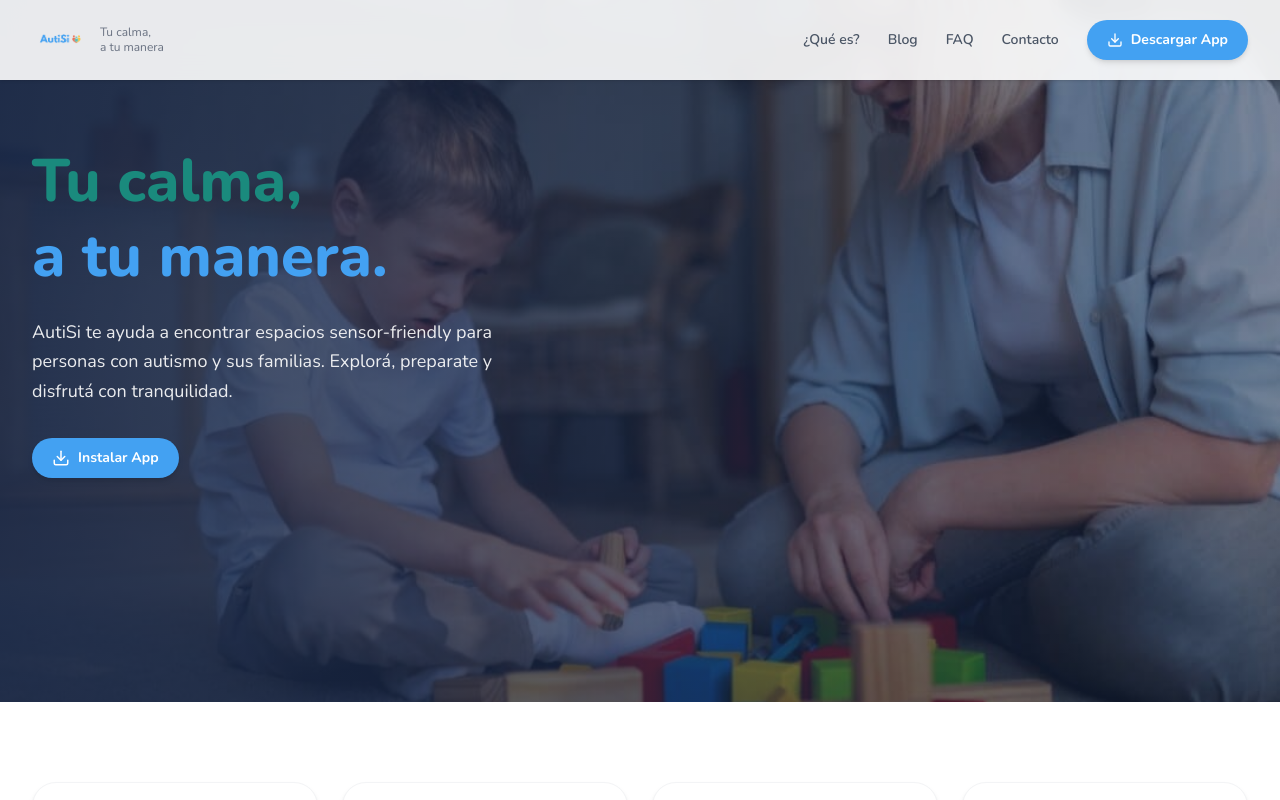
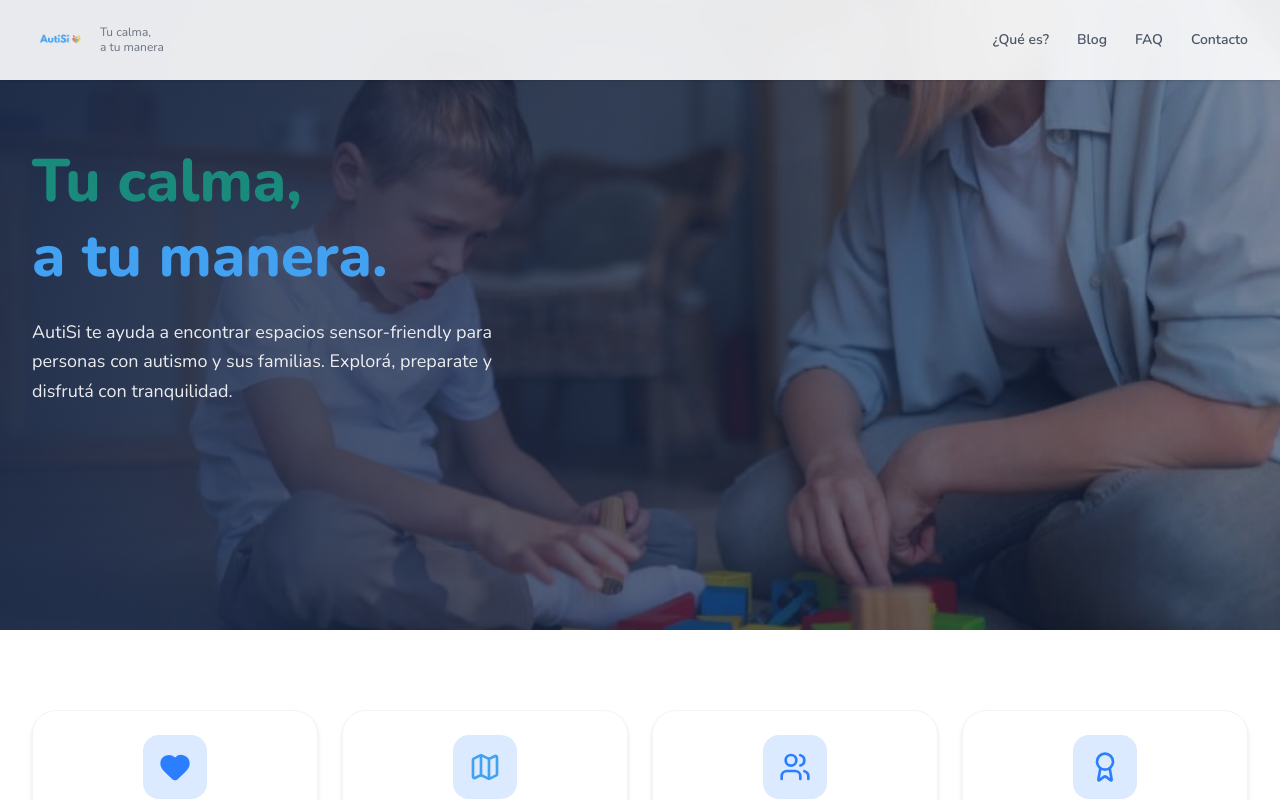
Before and after one commit to sabrinaansede/final_react_vercel, a React (Vite) app in the folder landing/: page / in a window 1280 px wide. Shown: the top 800 px of the page. Built offline with nearby package versions, Linux system fonts and the light colour scheme.

Commit message:
actualizacion

```diff
--- a/landing/src/components/Header.jsx
+++ b/landing/src/components/Header.jsx
@@ -1,5 +1,5 @@
 import { useState } from 'react'
-import { Menu, X, Download } from 'lucide-react'
+import { Menu, X } from 'lucide-react'
 
 const Header = () => {
   const [isOpen, setIsOpen] = useState(false)
@@ -32,13 +32,6 @@ const Header = () => {
                 {link.label}
               </a>
             ))}
-            <a
-              href="#descargar-app"
-              className="inline-flex items-center gap-2 bg-primary text-white px-5 py-2.5 rounded-full text-sm font-bold hover:bg-primary-dark transition-all shadow-md hover:shadow-lg"
-            >
-              <Download size={16} />
-              Descargar App
-            </a>
           </div>
 
           <button
@@ -62,14 +55,6 @@ const Header = () => {
                 {link.label}
               </a>
             ))}
-            <a
-              href="#descargar-app"
-              onClick={() => setIsOpen(false)}
-              className="flex items-center justify-center gap-2 bg-primary text-white px-6 py-3 rounded-full font-bold"
-            >
-              <Download size={16} />
-              Descargar App
-            </a>
           </div>
         )}
       </nav>
--- a/landing/src/components/Hero.jsx
+++ b/landing/src/components/Hero.jsx
@@ -53,16 +53,6 @@ const Hero = () => {
             con autismo y sus familias. Explorá, preparate y disfrutá con tranquilidad.
           </p>
 
-          <div className="flex flex-wrap gap-4 mb-8">
-            <button
-              type="button"
-              onClick={handleInstall}
-              className="inline-flex items-center gap-2 bg-primary text-white px-5 py-2.5 rounded-full text-sm font-bold hover:bg-primary-dark transition-all shadow-md hover:shadow-lg"
-            >
-              <Download size={18} />
-              Instalar App
-            </button>
-          </div>
           {installMessage && (
             <p className="text-sm text-white/80 max-w-md">{installMessage}</p>
           )}
```
